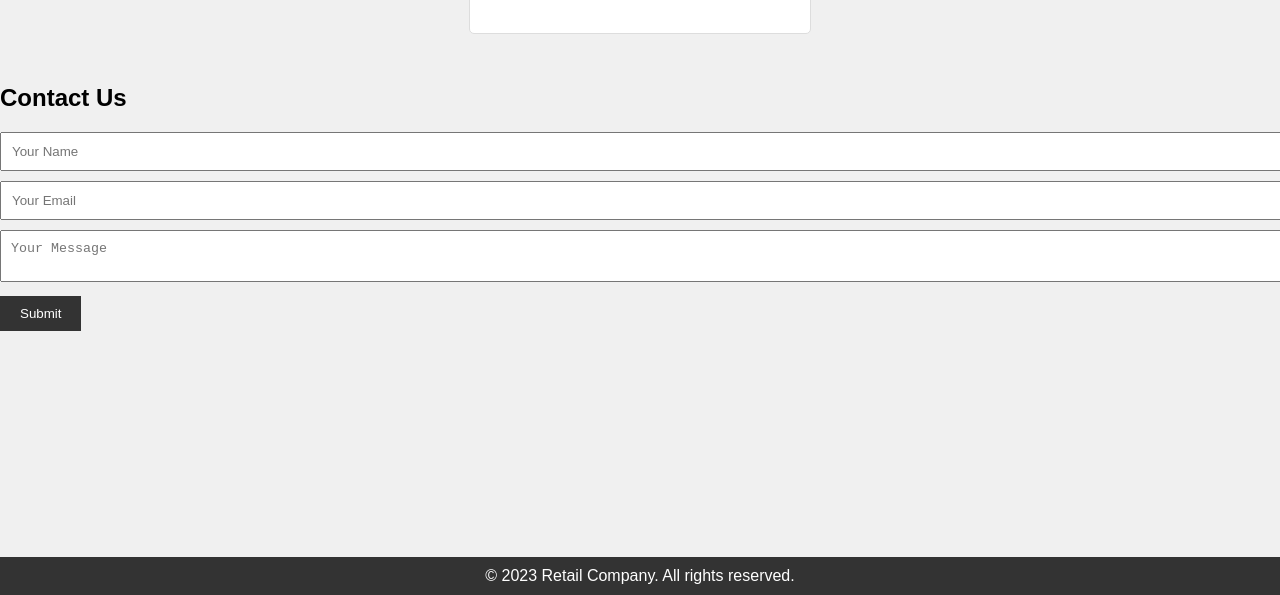
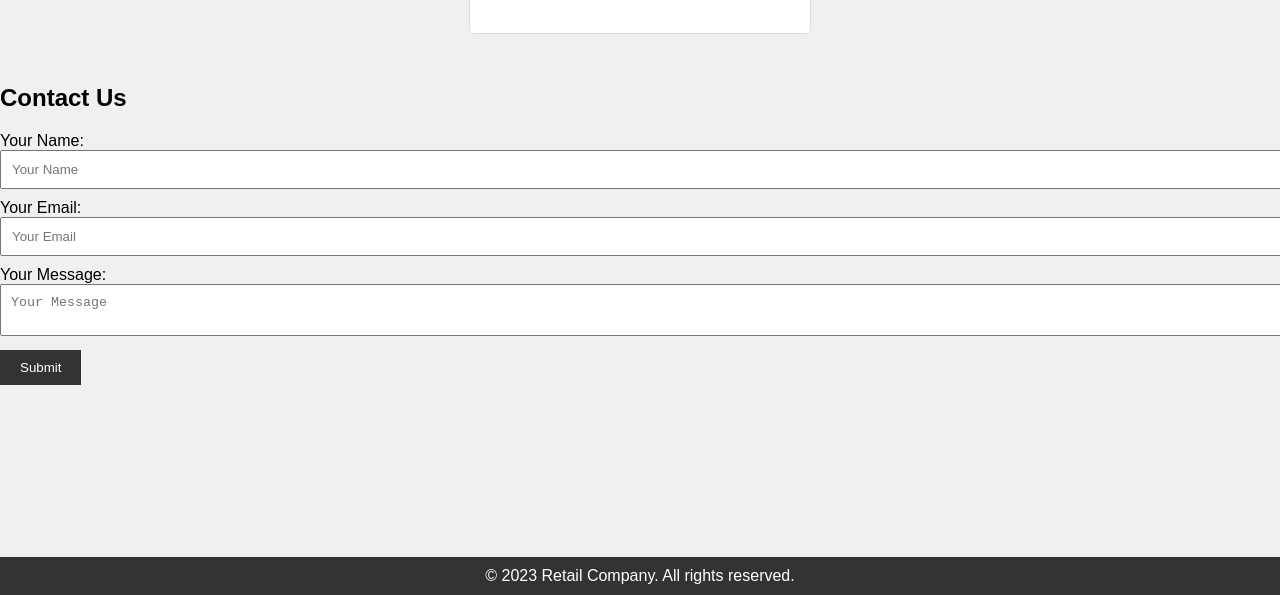
Before and after one commit to AkhilaChintham1507/LLM_phind, a plain HTML site: page index.html in a window 1280 px wide. Shown: the part 205-800 px from the top of the page. Drawn offline with Linux system fonts and the light colour scheme.

Commit message:
fixing errors

```diff
--- a/index.html
+++ b/index.html
@@ -91,12 +91,15 @@
         &copy; 2023 Retail Company. All rights reserved.
     </footer>
 
-    <form>
-        <h2>Contact Us</h2>
-        <input type="text" placeholder="Your Name">
-        <input type="email" placeholder="Your Email">
-        <textarea placeholder="Your Message"></textarea>
-        <button type="submit">Submit</button>
-    </form>
+   <form>
+    <h2>Contact Us</h2>
+    <label for="name">Your Name:</label>
+    <input type="text" id="name" placeholder="Your Name">
+    <label for="email">Your Email:</label>
+    <input type="email" id="email" placeholder="Your Email">
+    <label for="message">Your Message:</label>
+    <textarea id="message" placeholder="Your Message"></textarea>
+    <button type="submit">Submit</button>
+</form>
 </body>
 </html>
```
